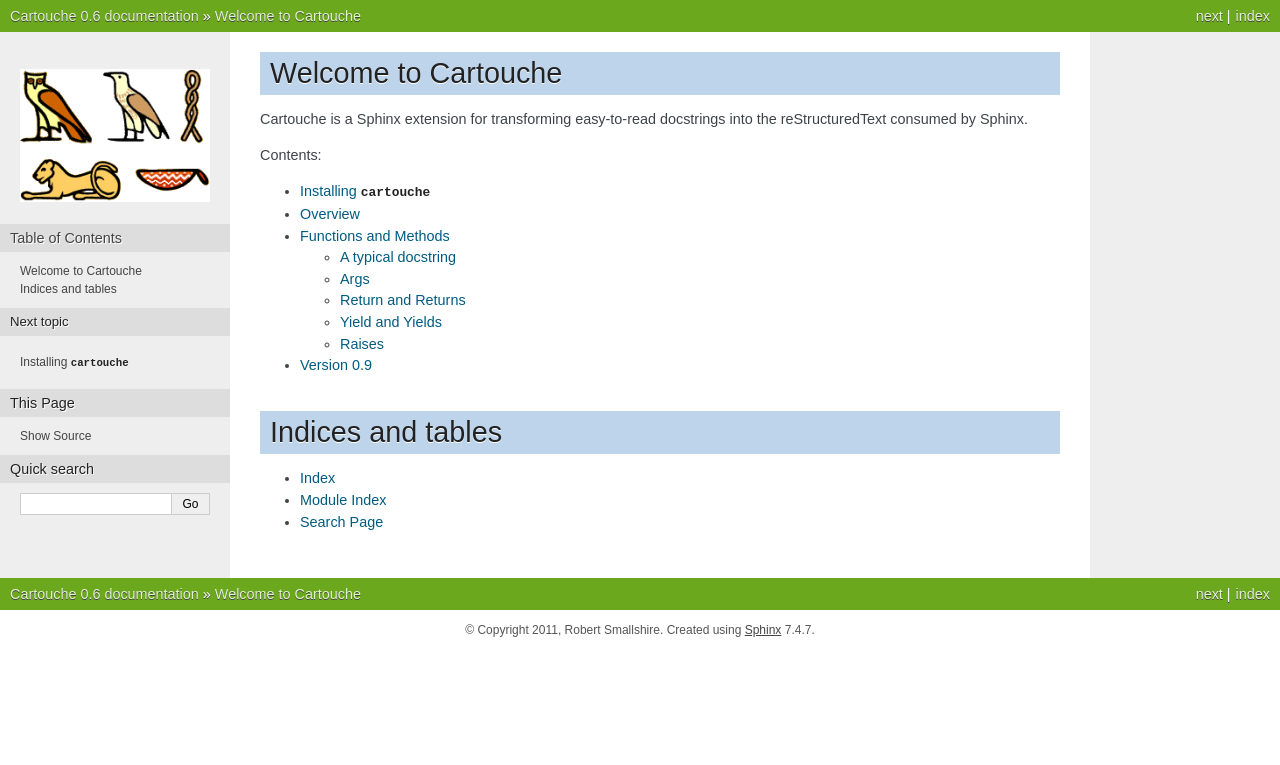
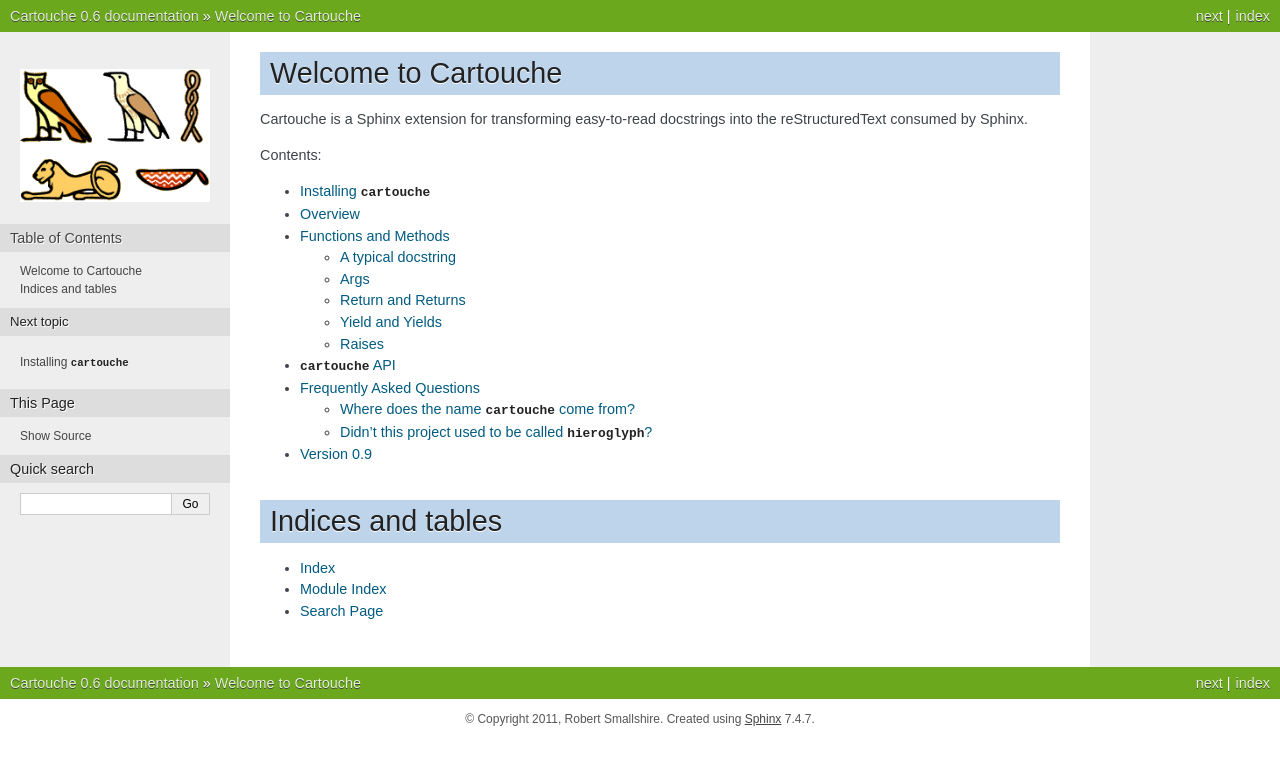
Before and after one commit to rob-smallshire/cartouche, a Sphinx documentation site: the page built from docs/source/index.rst, in a window 1280 px wide. Shown: the top 765 px of the page. Built offline with Sphinx 7.4.7, drawn with Linux system fonts in a browser that asks for light colours; part of the change alters nothing that is shown.

Commit message:
Documentation improvements.

```diff
--- a/docs/source/api.rst
+++ b/docs/source/api.rst
@@ -0,0 +1,4 @@
+``cartouche`` API
+=================
+
+Forthcoming...
--- a/docs/source/faq.rst
+++ b/docs/source/faq.rst
@@ -0,0 +1,20 @@
+Frequently Asked Questions
+==========================
+
+Where does the name ``cartouche`` come from?
+--------------------------------------------
+
+A **cartouche** is a symbol used in Egyptian hieroglyphs to indicate that the enclosed text is a royal name [*]_. Since
+``cartouche`` is a plugin to the `Sphinx <http://sphinx.pocoo.org/>`_ Python documentation generator, a name with a
+suitably Egyptian theme was selected. The connection to hieroglyphs is significant, because regular Sphinx docstrings
+can be dense with symbols, making them hard to read in plain text. Ironic, since the motivation behind `reStructuredText
+<http://docutils.sourceforge.net/rst.html>`_ was that is should be an "easy-to-read, what-you-see-is-what-you-get
+plaintext markup syntax".
+
+Didn't this project used to be called ``hieroglyph``?
+-----------------------------------------------------
+
+Yes. Unfortunately, somebody too lazy to do a quick Google search for "Sphinx extension hieroglyph" beat me to an
+upload to the Python Package Index, thereby securing the name for their own project. C'est la vie. Que sera sera.
+
+.. [*] See the `Wikipedia article on cartouches <http://en.wikipedia.org/wiki/Cartouche>`_ for more details.
--- a/docs/source/installation.rst
+++ b/docs/source/installation.rst
@@ -1,5 +1,5 @@
 Installing ``cartouche``
-=========================
+========================
 
 ``cartouche`` is available on the `Python Package Index`_ (PyPI) and can be
 installed with ``easy_install`` so long as you have `setuptools`_ installed
```
Also changed, not shown: docs/source/_static/cartouche_217x152.png, docs/source/_static/cartouche__trans_217x152.png (added), docs/source/_static/select_html.png (added).
